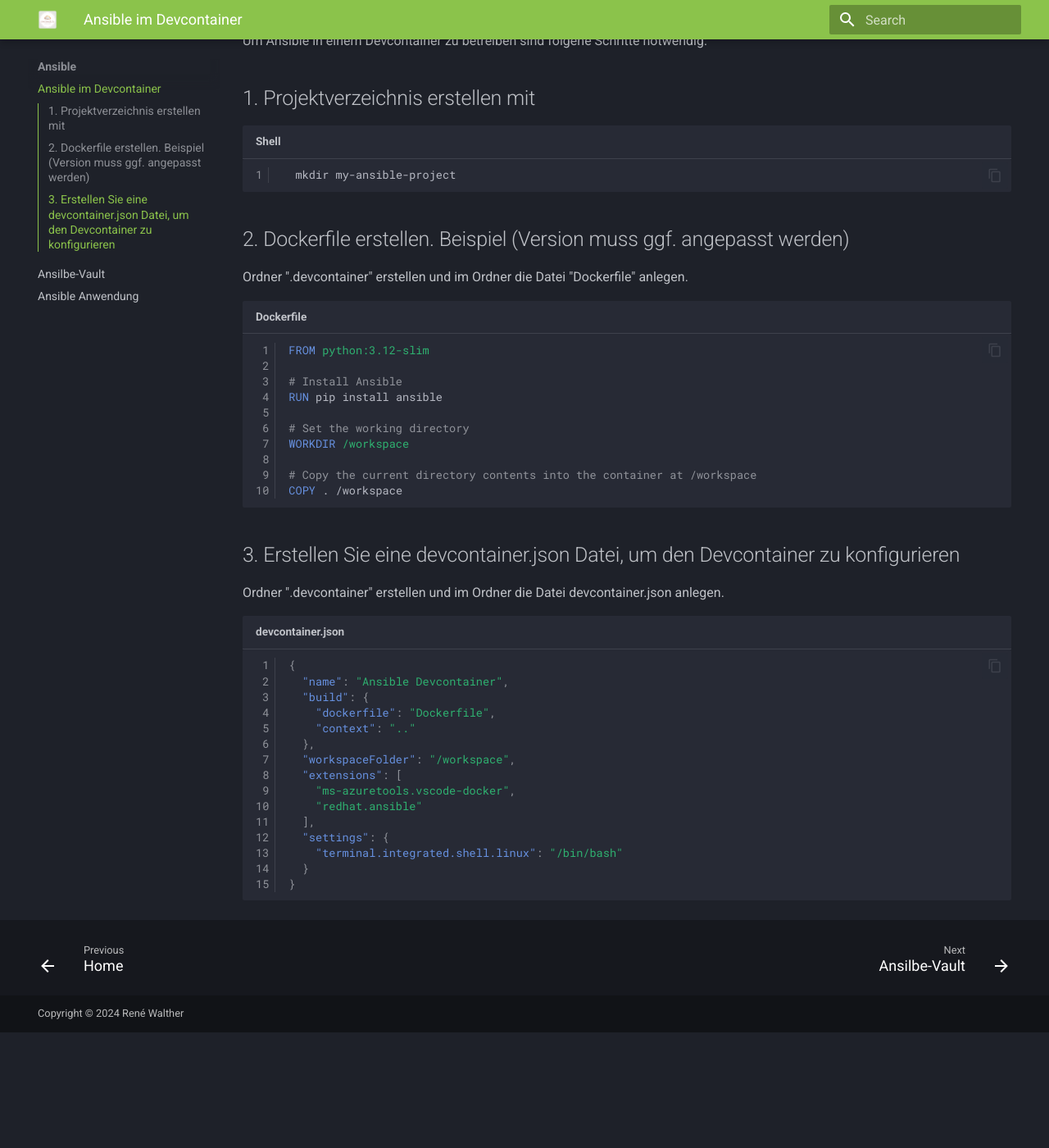
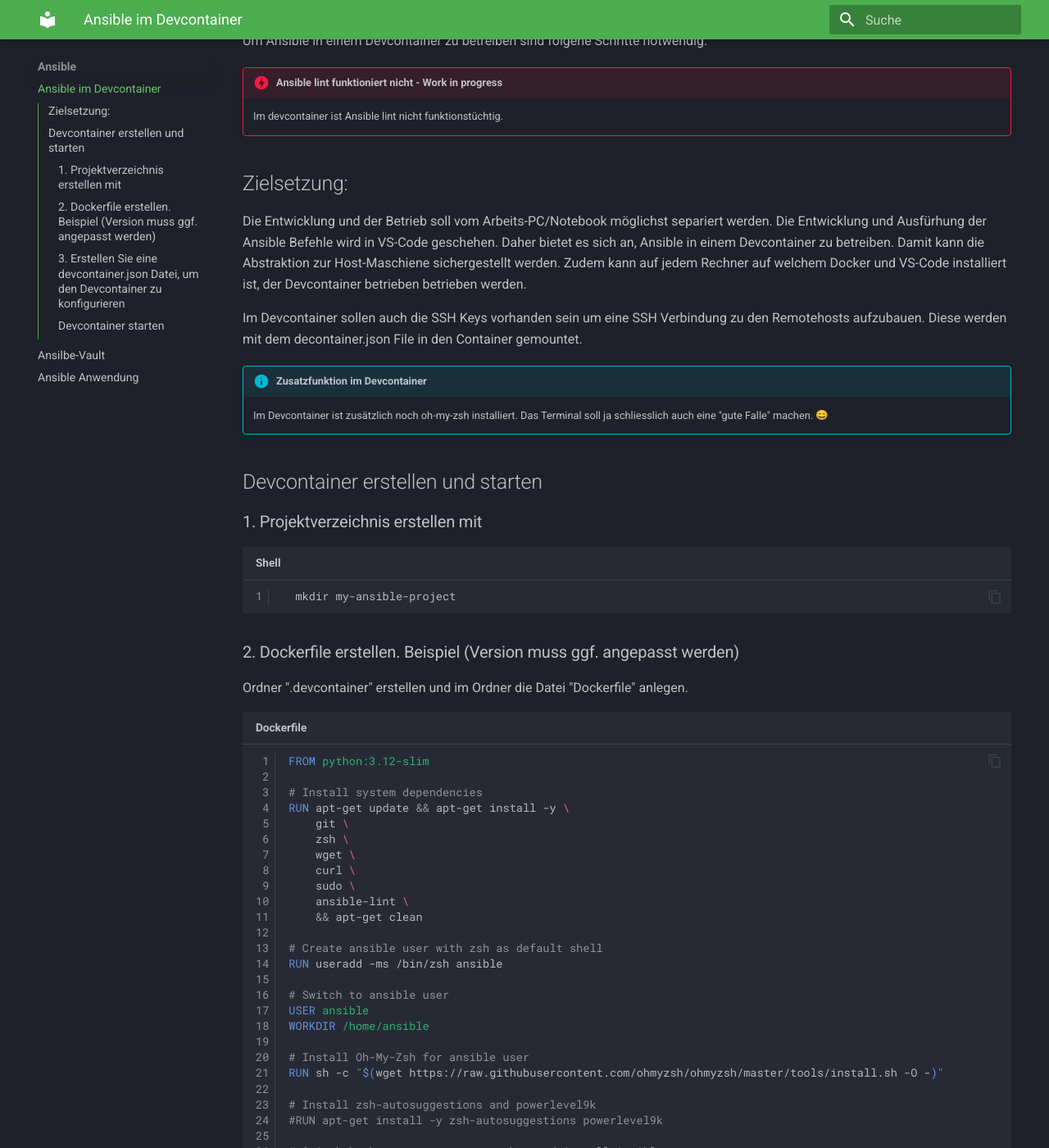
Before and after one commit to rewa81/wiki, an MkDocs documentation site: the page built from docs/ansible/devcontainer.md, in a window 1280 px wide and 1400 px high, scrolled down 191 px. Shown: the whole window at 82% size. Built offline with MkDocs 1.6.1 and Material for MkDocs 9.7.7, drawn with Linux system fonts in a browser that asks for light colours; emoji names are drawn with the system emoji font; before the commit the page ends 1450 px from its top, so only the background shows below that; some of the changed text lies outside the part shown.

Commit message:
div. Changes Ansible, Vorbereitung GithubPages

````diff
--- a/docs/ansible/devcontainer.md
+++ b/docs/ansible/devcontainer.md
@@ -1,42 +1,103 @@
 # Ansible in einem Devcontainer betreiben
 Um Ansible in einem Devcontainer zu betreiben sind folgene Schritte notwendig:
 
-## 1. Projektverzeichnis erstellen mit
+!!! danger "Ansible lint funktioniert nicht - Work in progress"
+
+    Im devcontainer ist Ansible lint nicht funktionstüchtig.
+
+## Zielsetzung:
+Die Entwicklung und der Betrieb soll vom Arbeits-PC/Notebook möglichst separiert werden. Die Entwicklung und Ausfürhung der Ansible Befehle wird in VS-Code geschehen. Daher bietet es sich an, Ansible in einem Devcontainer zu betreiben. Damit kann die Abstraktion zur Host-Maschiene sichergestellt werden. Zudem kann auf jedem Rechner auf welchem Docker und VS-Code installiert ist, der Devcontainer betrieben betrieben werden.
+
+Im Devcontainer sollen auch die SSH Keys vorhanden sein um eine SSH Verbindung zu den Remotehosts aufzubauen. Diese werden mit dem decontainer.json File in den Container gemountet.
+
+!!! info "Zusatzfunktion im Devcontainer"
+
+    Im Devcontainer ist zusätzlich noch oh-my-zsh installiert. Das Terminal soll ja schliesslich auch eine "gute Falle" machen. :smile:
+
+## Devcontainer erstellen und starten
+### 1. Projektverzeichnis erstellen mit
 ```bash title="Shell"
   mkdir my-ansible-project
 ```
-## 2. Dockerfile erstellen. Beispiel (Version muss ggf. angepasst werden)
+### 2. Dockerfile erstellen. Beispiel (Version muss ggf. angepasst werden)
 Ordner ".devcontainer" erstellen und im Ordner die Datei "Dockerfile" anlegen.
 
 ``` Dockerfile title="Dockerfile"
 FROM python:3.12-slim
 
-# Install Ansible
-RUN pip install ansible
+# Install system dependencies
+RUN apt-get update && apt-get install -y \
+    git \
+    zsh \
+    wget \
+    curl \
+    sudo \
+    ansible-lint \
+    && apt-get clean
+
+# Create ansible user with zsh as default shell
+RUN useradd -ms /bin/zsh ansible
+
+# Switch to ansible user
+USER ansible
+WORKDIR /home/ansible
+
+# Install Oh-My-Zsh for ansible user
+RUN sh -c "$(wget https://raw.githubusercontent.com/ohmyzsh/ohmyzsh/master/tools/install.sh -O -)"
+
+# Install zsh-autosuggestions and powerlevel9k
+#RUN apt-get install -y zsh-autosuggestions powerlevel9k
+
+# Switch back to root to copy .zshrc and install Ansible
+USER root
+
+# Copy a custom .zshrc if you have one
+COPY .zshrc /home/ansible/.zshrc
+
+# Change ownership of the home directory
+RUN chown -R ansible:ansible /home/ansible
+
+# Install Ansible with matching versions
+# RUN pip install ansible==2.14.1 && apt-get install -y ansible=2.14.1
 
 # Set the working directory
 WORKDIR /workspace
 
 # Copy the current directory contents into the container at /workspace
 COPY . /workspace
+
+# Change default shell to zsh for the container user
+USER ansible
+SHELL ["/bin/zsh", "-c"]
 ```
-## 3.	Erstellen Sie eine devcontainer.json Datei, um den Devcontainer zu konfigurieren
+### 3.	Erstellen Sie eine devcontainer.json Datei, um den Devcontainer zu konfigurieren
 Ordner ".devcontainer" erstellen und im Ordner die Datei devcontainer.json anlegen.
 
 ```json title="devcontainer.json"
 {
-  "name": "Ansible Devcontainer",
-  "build": {
-    "dockerfile": "Dockerfile",
-    "context": ".."
-  },
-  "workspaceFolder": "/workspace",
-  "extensions": [
-    "ms-azuretools.vscode-docker",
-    "redhat.ansible"
-  ],
-  "settings": {
-    "terminal.integrated.shell.linux": "/bin/bash"
-  }
+    "name": "Ansible Devcontainer",
+    "build": {
+        "dockerfile": "Dockerfile",
+        "context": "."
+    },
+    "workspaceFolder": "/workspace",
+    "extensions": [
+        "ms-azuretools.vscode-docker",
+        "redhat.ansible"
+    ],
+    "settings": {
+        "terminal.integrated.shell.linux": "/bin/zsh"
+    },
+    "mounts": [
+        "source=/pfad/zu/meinem/git-repo/ansible-devcontainer,target=/workspace,type=bind",
+        "source=/pfad/zu/meinem/git-repo/ansible-devcontainer/.secrets,target=/home/ansible/.secrets,type=bind" /* ACHTUNG: .secrets ordner muss ausserhalb des .devcontainer Ordner liegen */
+    ],
+    "remoteUser": "ansible",
+    "remoteEnv": {
+        "ANSIBLE_VAULT_PASSWORD_FILE": "/home/ansible/.secrets/vie.vault_pass",
+        "ANSIBLE_PRIVATE_KEY_FILE": "/home/ansible/.secrets/ansible"
+    }
 }
 ```
+### Devcontainer starten
+Den Ordner des Repos in VSCode öffnen. Wenn der Dialog zum statarten des Devcontainers nicht angezeigt wird kann man mit dem Taskenkombination SHIFT+CMD+P auswählen und "Remote-Containers: Start Remote Container" auswählen.
--- a/mkdocs.yml
+++ b/mkdocs.yml
@@ -3,28 +3,33 @@
   name: 'material'
   palette:
     scheme: 'slate'
-    primary: light green
+    primary: green
+  language: de
   features:
     - navigation.expand
     - navigation.sections
     - navigation.tabs
     - toc.integrate
-    - content.code.annotate
+    - content.code.annotation
     - content.code.select
     - content.code.copy
     - content.tabs.link
     - navigation.footer
+    - search.suggest
+    - search.highlight
   font:
     text: Roboto
     code: Roboto Mono
-  logo: assets/images/logo3.png
-  favicon: assets/images/favicon.ico
+  #logo: assets/images/logo3.png
+  #favicon: assets/images/favicon.ico
 nav:
   - Home: index.md
   - Ansible:
     - Ansible im Devcontainer: ansible/devcontainer.md
     - Ansilbe-Vault: ansible/ansible-vault.md
     - Ansible Anwendung: ansible/ansible.md
+  - AI/Ollama:
+    - Ollama: ai/ollama.md
   - Applikationen:
       - bind9: apps/bind9.md
       - Grafana: apps/grafana.md
@@ -68,9 +73,9 @@
     - setup terminal: macos/setup_terminal.md
     - sshkey-gen: macos/sshkey-gen.md
     - VSCode Shortcuts: macos/vscode-macos-shortcuts.md
-  - Weiterbildung:
-    - HSLU:
-      - CAS Cloud-Plattform Manager: weiterbildung/hslu/cas-cloudmanager.md
+  #- Weiterbildung:
+  #  - HSLU:
+  #    - CAS Cloud-Plattform Manager: weiterbildung/hslu/cas-cloudmanager.md
 markdown_extensions:
   - abbr
   - admonition
@@ -91,6 +96,9 @@
       generic: true
   - pymdownx.tabbed:
       alternate_style: true
+  - pymdownx.emoji:
+      emoji_index: !!python/name:material.extensions.emoji.twemoji
+      emoji_generator: !!python/name:material.extensions.emoji.to_svg
 
 plugins:
   - search
````
Also changed, not shown: docs/ai/ollama.md (added, +1 -0 lines), docs/ansible/ansible-vault.md (+0 -22 lines), docs/ansible/ansible.md (+20 -1 lines), docs/index.md (+3 -28 lines), docs/weiterbildung/hslu/cas-cloudmanager.md (deleted, +0 -23 lines), 1 other file.
